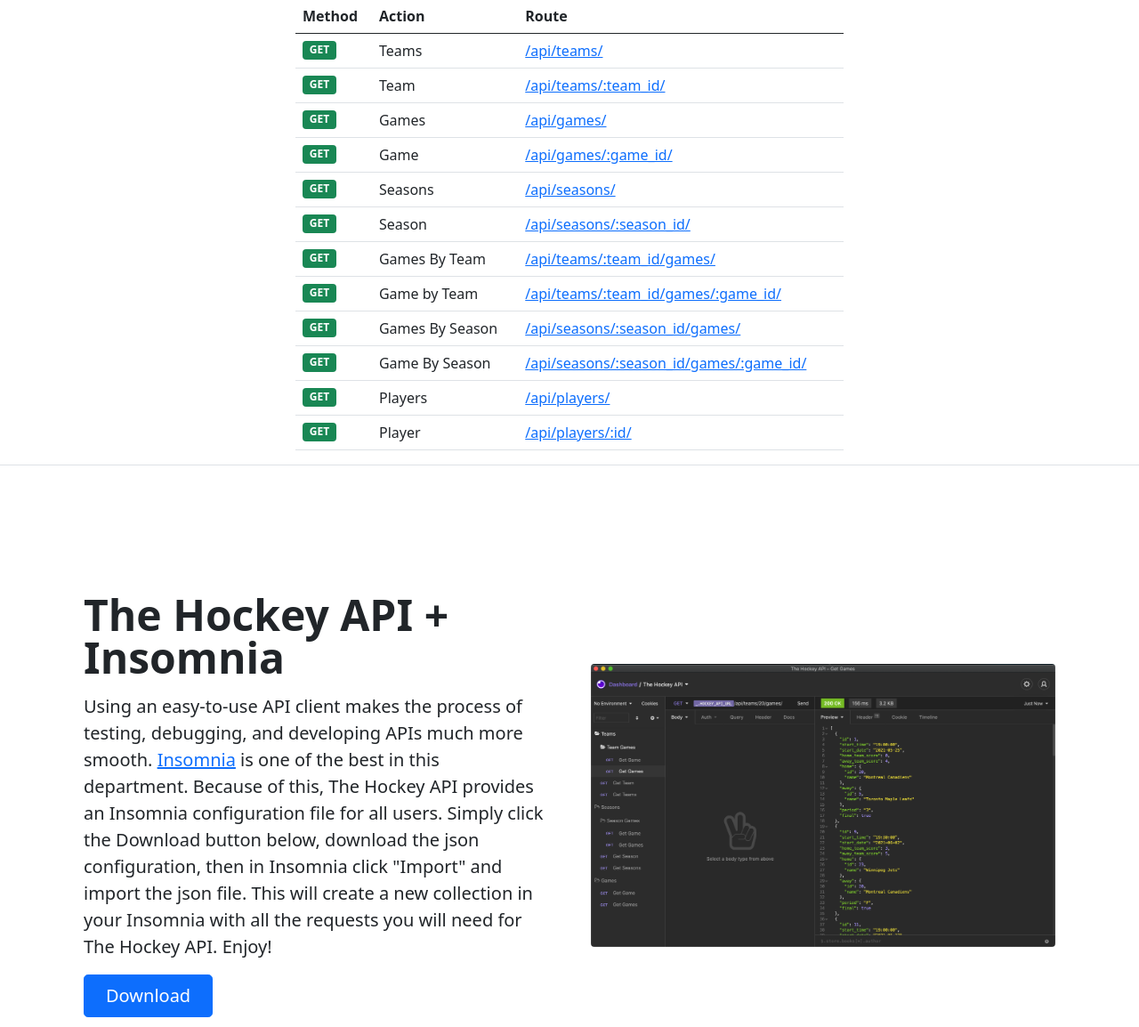
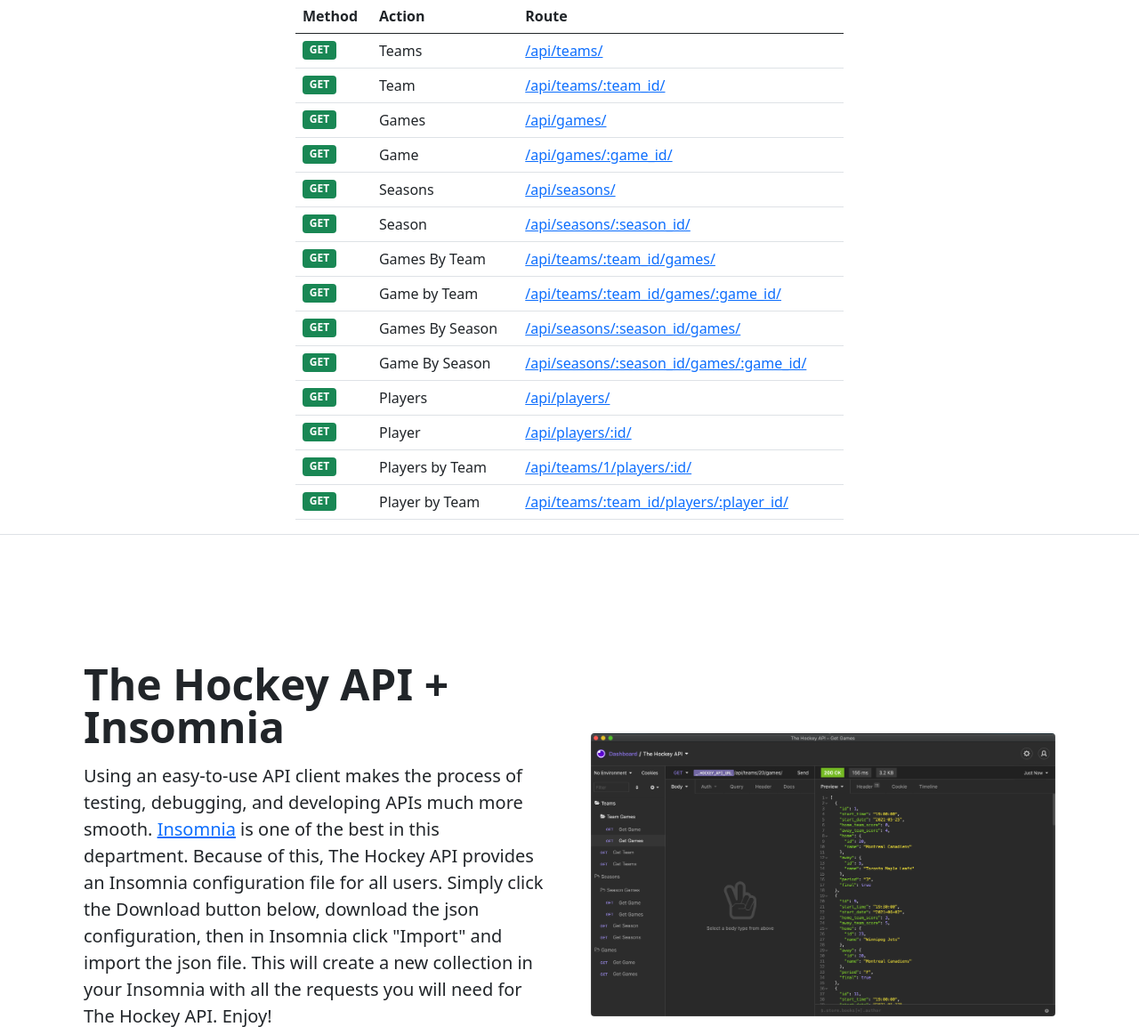
Before and after one commit to tmobaird/hockey_api, a Django app: page /docs/ in a window 1280 px wide. Shown: the part 172-1326 px from the top of the page at 89% size. Run offline with Django 3.2, Linux system fonts and the light colour scheme.

Commit message:
Updating documentation for nested team's player api

```diff
--- a/hockey_api/templates/hockey_api/docs.html
+++ b/hockey_api/templates/hockey_api/docs.html
@@ -91,6 +91,18 @@
                 <td><a href="/api/players/1/"
                        class="link-primary">/api/players/:id/</a></td>
             </tr>
+            <tr>
+                <td><span class="badge bg-success">GET</span></td>
+                <td>Players by Team</td>
+                <td><a href="/api/teams/1/players/"
+                       class="link-primary">/api/teams/1/players/:id/</a></td>
+            </tr>
+            <tr>
+                <td><span class="badge bg-success">GET</span></td>
+                <td>Player by Team</td>
+                <td><a href="/api/teams/1/players/1/"
+                       class="link-primary">/api/teams/:team_id/players/:player_id/</a></td>
+            </tr>
             </tbody>
         </table>
     </div>
--- a/hockey_api/views.py
+++ b/hockey_api/views.py
@@ -11,6 +11,7 @@
         RoadmapItem('Nested Team Games API', True, 'Updated Daily'),
         RoadmapItem('Nested Season Games API', True, 'Updated Daily'),
         RoadmapItem('Players API', True, None),
+        RoadmapItem('Nested Team Players API', True, None),
         RoadmapItem('Player Stats', False, None),
         RoadmapItem('Game Events API', False, None),
         RoadmapItem('Advanced Game Stats', False, None),
--- a/roadmap.txt
+++ b/roadmap.txt
@@ -65,8 +65,8 @@
     ✓ create (not allowed)
     ✓ update (not allowed)
     ✓ destroy (not allowed)
-    x update roadmap html
-    x update docs html
+    ✓ update roadmap html
+    ✓ update docs html
     x update insomnia config
 x Pagination on Season Games API
 
```
